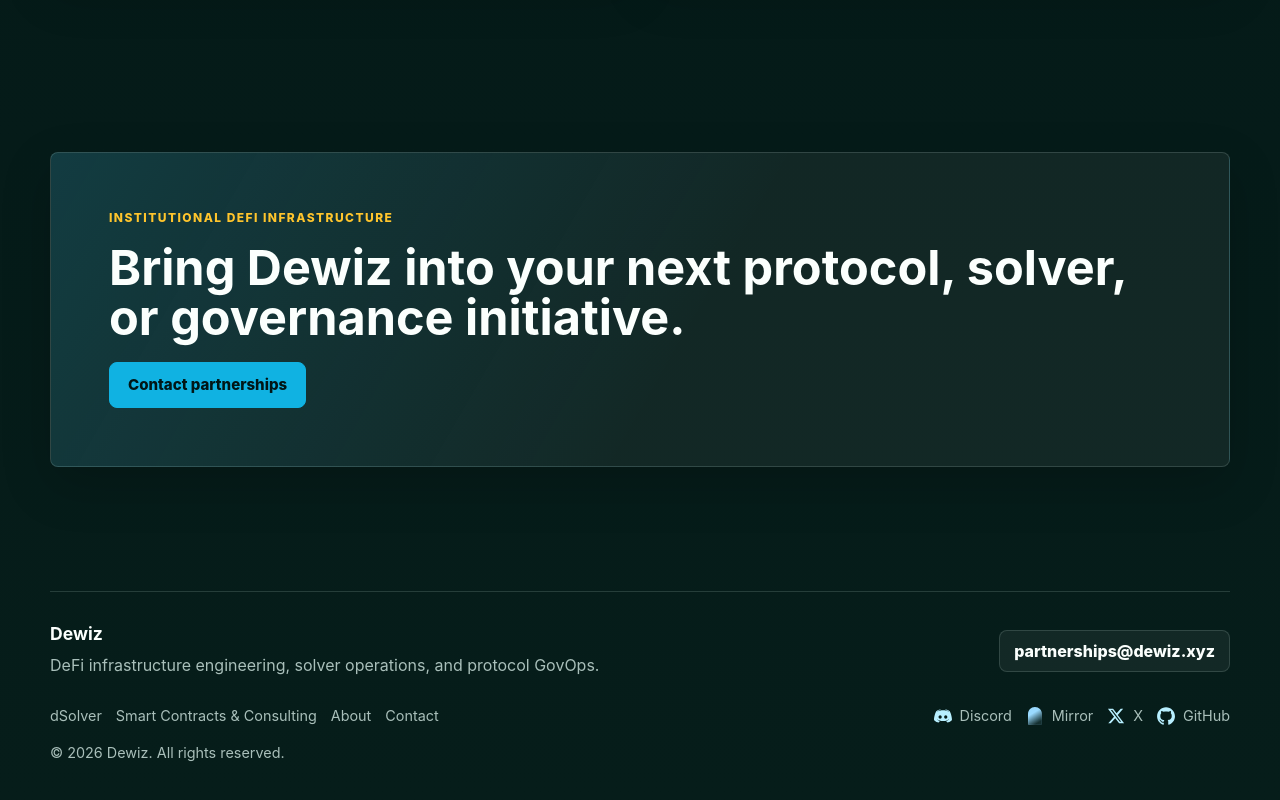
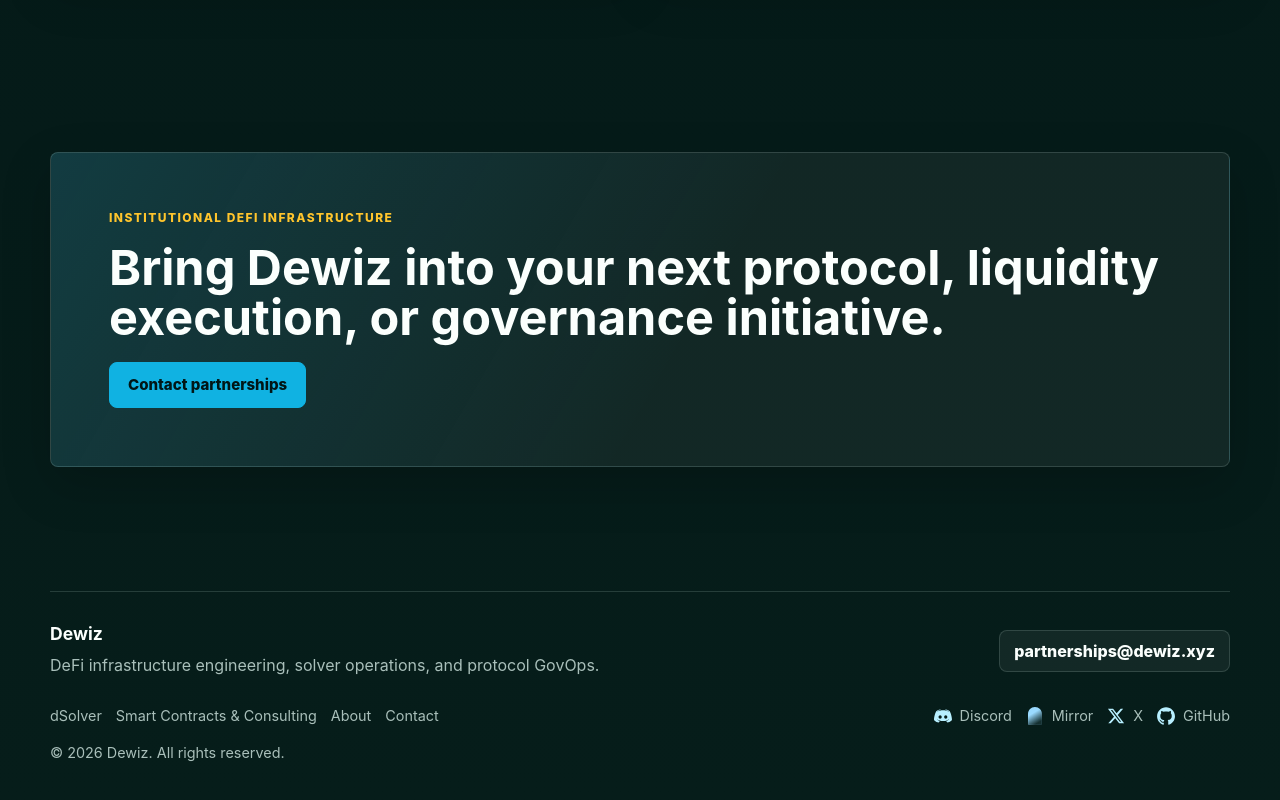
Before and after one commit to dewiz-xyz/dewiz-website, a Next.js app: page / in a window 1280 px wide. Shown: the part 3027-3827 px from the top of the page. Built offline with nearby package versions, Linux system fonts and the light colour scheme.

Commit message:
Elevate mature liquidity execution CTA

```diff
--- a/pages/index.tsx
+++ b/pages/index.tsx
@@ -85,7 +85,7 @@ export default function Home() {
 
       <section className={c.ctaBand}>
         <span className={c.eyebrow}>Institutional DeFi infrastructure</span>
-        <h2>Bring Dewiz into your next protocol, solver, or governance initiative.</h2>
+        <h2>Bring Dewiz into your next protocol, liquidity execution, or governance initiative.</h2>
         <a className={c.buttonPrimary} href={mailto("Dewiz partnership inquiry")}>
           Contact partnerships
         </a>
```
